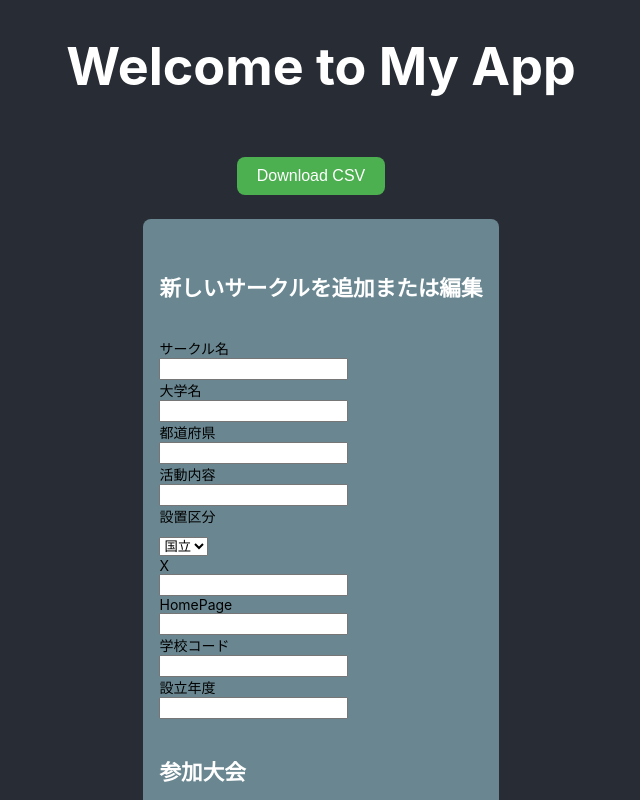
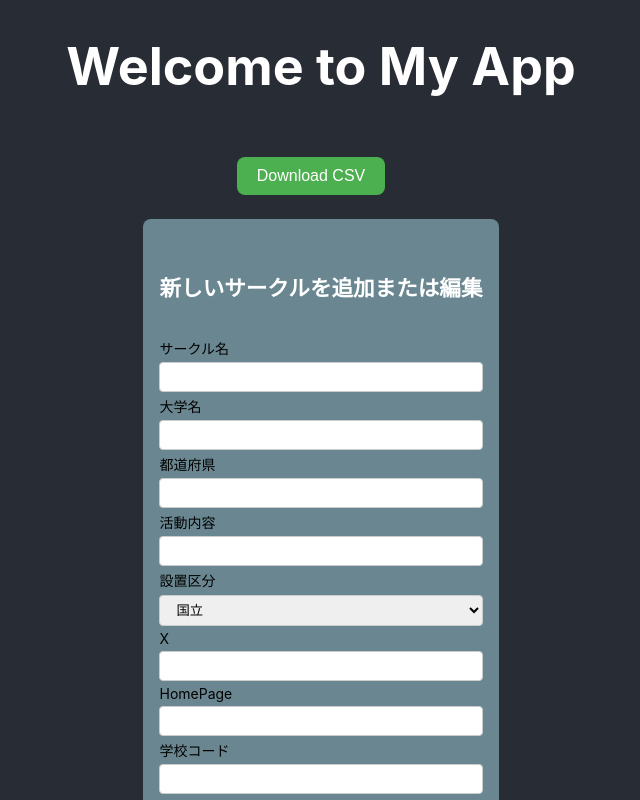
Before and after one commit to RobotClub-RyukyuUniv/TCDB, a React (Create React App) app: page / in a window 1280 px wide. Shown: the top 800 px of the page, without its empty margins (319-959 px from the left). Built offline with nearby package versions, Linux system fonts and the light colour scheme.

Commit message:
fix input width

```diff
--- a/src/components/styles.css
+++ b/src/components/styles.css
@@ -97,6 +97,17 @@
   margin-right: 8px; /* 追加: チェックボックスとテキストの間にマージンを追加 */
 }
 
+.form-control{
+  width: 100%;
+  padding: 6px 12px;
+  margin: 4px 0;
+  display: inline-block;
+  border: 1px solid #ccc;
+  border-radius: 4px;
+  box-sizing: border-box;
+
+}
+
 .form-control-search{
   width: 100%;
   padding: 6px 12px;
```
